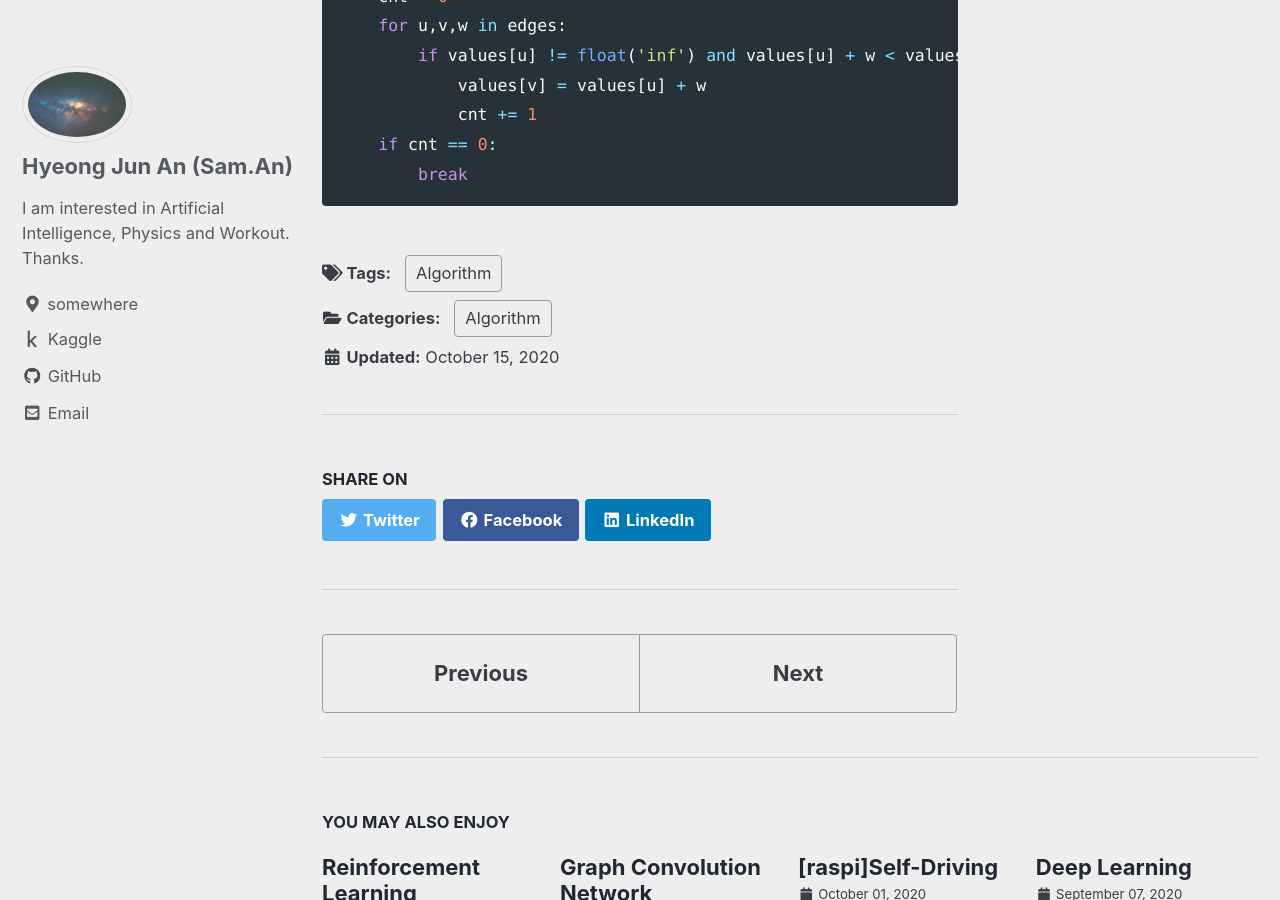
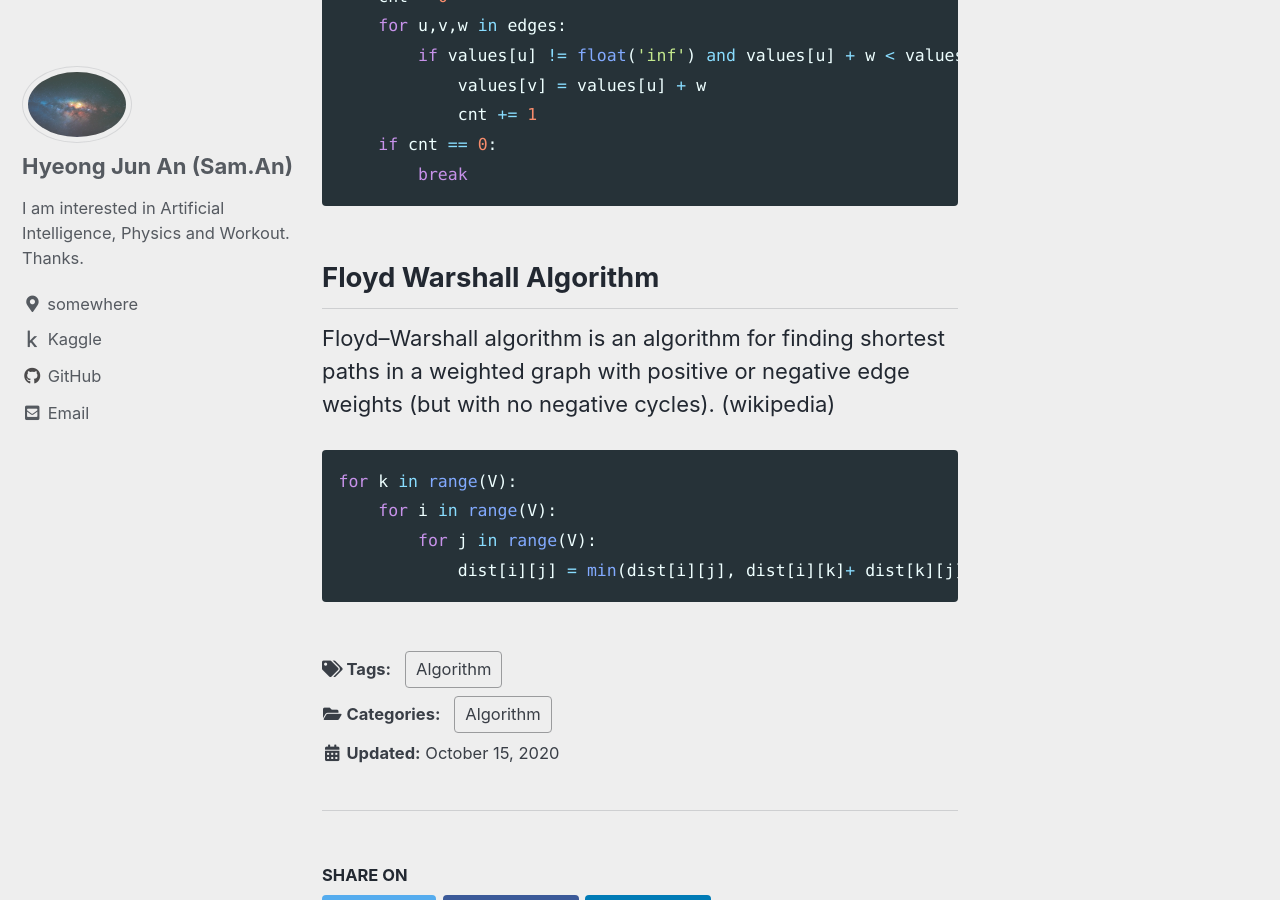
Before and after one commit to sammiee5311/sammiee5311.github.com, a Jekyll site: the page built from _posts/2020-08-30-Algorithm.md, in a window 1280 px wide and 900 px high, scrolled down 9072 px. Built offline with Jekyll 4.4.1, drawn with Linux system fonts in a browser that asks for light colours; cached includes are drawn as plain includes; some of the changed text lies outside the part shown.

Commit message:
Update 2020-08-30-Algorithm.md

````diff
--- a/_posts/2020-08-30-Algorithm.md
+++ b/_posts/2020-08-30-Algorithm.md
@@ -233,6 +233,7 @@ while True:
 ```
 
 ## Bellman Ford Algorithm
+
 The Bellman–Ford algorithm is an algorithm that computes shortest paths from a single source vertex to all of the other vertices in a weighted digraph.[1] It is slower than Dijkstra's algorithm for the same problem, but more versatile, as it is capable of handling graphs in which some of the edge weights are negative numbers. (wikipedia)
 
 ``` python
@@ -246,3 +247,15 @@ for _ in range(N-1):
     if cnt == 0:
         break
 ```
+
+## Floyd Warshall Algorithm
+
+Floyd–Warshall algorithm is an algorithm for finding shortest paths in a weighted graph with positive or negative edge weights (but with no negative cycles). (wikipedia)
+
+
+``` python
+for k in range(V):
+    for i in range(V):
+        for j in range(V):
+            dist[i][j] = min(dist[i][j], dist[i][k]+ dist[k][j])
+```
````
